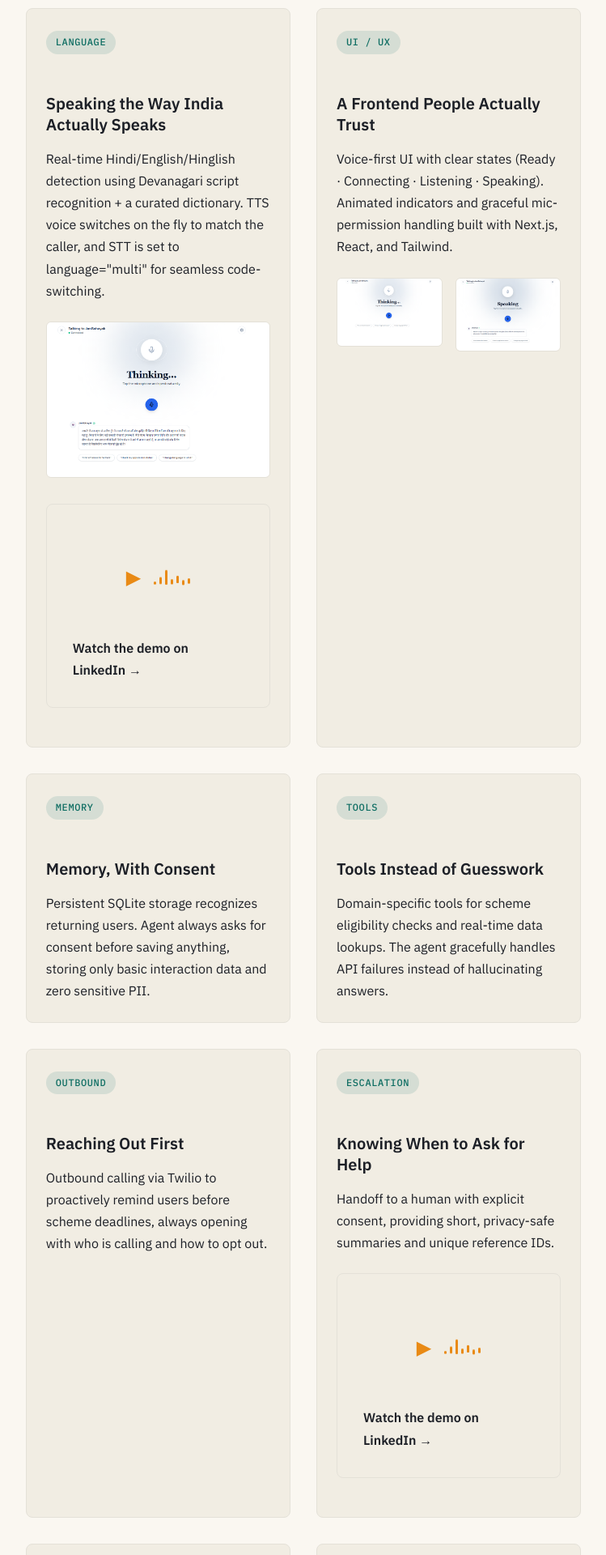
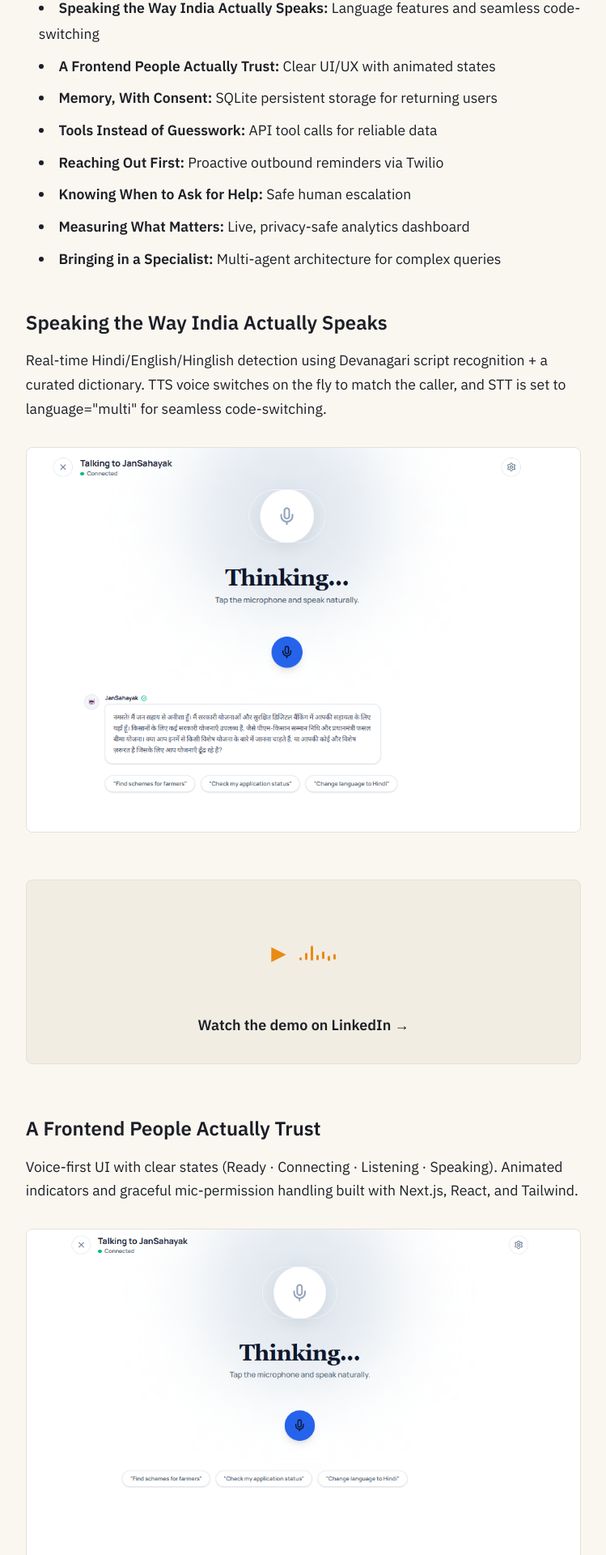
Before and after one commit to KrishnaGaur12/JanSahayakaimurfblog, a React (Vite) app: page / in a window 1280 px wide. Shown: the part 4994-6914 px from the top of the page at 81% size, without its empty margins (265-1014 px from the left). Built offline with nearby package versions, Linux system fonts and the light colour scheme; a web font is replaced by a local one.

Commit message:
Initial commit

```diff
--- a/src/App.tsx
+++ b/src/App.tsx
@@ -175,77 +175,65 @@
 
             <h2 id="features">4. The Features That Matter Most</h2>
 
-            <div className="feature-grid">
-              <FeatureCard
-                tag="Language"
-                title="Speaking the Way India Actually Speaks"
-                description={
-                  <>
-                    <p style={{ marginBottom: '1.5rem', fontSize: '1rem' }}>Real-time Hindi/English/Hinglish detection using Devanagari script recognition + a curated dictionary. TTS voice switches on the fly to match the caller, and STT is set to language="multi" for seamless code-switching.</p>
-                    <img src="/agentansinhindi.png" alt="Hindi code-switch proof" style={{ width: '100%', borderRadius: '6px', border: '1px solid var(--mist)' }} />
-                    <DemoLink url="https://www.linkedin.com/posts/gaurkrishna_voiceforbharat-voiceforbharat-voiceforbharatchallenge-activity-7491560205730779136-exko" />
-                  </>
-                }
-              />
-              <FeatureCard
-                tag="UI / UX"
-                title="A Frontend People Actually Trust"
-                description={
-                  <>
-                    <p style={{ marginBottom: '1.5rem', fontSize: '1rem' }}>Voice-first UI with clear states (Ready · Connecting · Listening · Speaking). Animated indicators and graceful mic-permission handling built with Next.js, React, and Tailwind.</p>
-                    <div style={{ display: 'grid', gridTemplateColumns: '1fr 1fr', gap: '1rem' }}>
-                      <img src="/agentui.png" alt="Thinking state" style={{ width: '100%', borderRadius: '6px', border: '1px solid var(--mist)' }} />
-                      <img src="/agentspeaking.png" alt="Speaking state" style={{ width: '100%', borderRadius: '6px', border: '1px solid var(--mist)' }} />
-                    </div>
-                  </>
-                }
-              />
-              <FeatureCard
-                tag="Memory"
-                title="Memory, With Consent"
-                description="Persistent SQLite storage recognizes returning users. Agent always asks for consent before saving anything, storing only basic interaction data and zero sensitive PII."
-              />
-              <FeatureCard
-                tag="Tools"
-                title="Tools Instead of Guesswork"
-                description="Domain-specific tools for scheme eligibility checks and real-time data lookups. The agent gracefully handles API failures instead of hallucinating answers."
-              />
-              <FeatureCard
-                tag="Outbound"
-                title="Reaching Out First"
-                description="Outbound calling via Twilio to proactively remind users before scheme deadlines, always opening with who is calling and how to opt out."
-              />
-              <FeatureCard
-                tag="Escalation"
-                title="Knowing When to Ask for Help"
-                description={
-                  <>
-                    <p style={{ marginBottom: '1.5rem', fontSize: '1rem' }}>Handoff to a human with explicit consent, providing short, privacy-safe summaries and unique reference IDs.</p>
-                    <DemoLink url="https://www.linkedin.com/posts/gaurkrishna_voiceforbharat-voiceforbharat-murfai-activity-7493365613957124096-zmXN" />
-                  </>
-                }
-              />
-              <FeatureCard
-                tag="Analytics"
-                title="Measuring What Matters"
-                description={
-                  <>
-                    <p style={{ marginBottom: '1.5rem', fontSize: '1rem' }}>Real-time analytics dashboard tracking call outcomes automatically. No sensitive data (OTPs, PINs, transcripts) ever shown.</p>
-                    <img src="/analyticsimg.png" alt="Analytics dashboard" style={{ width: '100%', borderRadius: '6px', border: '1px solid var(--mist)' }} />
-                  </>
-                }
-              />
-              <FeatureCard
-                tag="Multi-Agent"
-                title="Bringing in a Specialist"
-                description={
-                  <>
-                    <p style={{ marginBottom: '1.5rem', fontSize: '1rem' }}>A dedicated Government Schemes Specialist agent handles complex queries, with full conversation context passed along seamlessly.</p>
-                    <img src="/agentconnectingtodiffagent.png" alt="Multi-agent handoff" style={{ width: '100%', borderRadius: '6px', border: '1px solid var(--mist)' }} />
-                    <DemoLink url="https://www.linkedin.com/posts/gaurkrishna_voiceforbharat-voiceforbharat-murfai-ugcPost-7494129563820814336-x2af" />
-                  </>
-                }
-              />
+            <ul style={{ fontSize: '1.1rem', lineHeight: '1.8' }}>
+              <li><strong>Speaking the Way India Actually Speaks:</strong> Language features and seamless code-switching</li>
+              <li><strong>A Frontend People Actually Trust:</strong> Clear UI/UX with animated states</li>
+              <li><strong>Memory, With Consent:</strong> SQLite persistent storage for returning users</li>
+              <li><strong>Tools Instead of Guesswork:</strong> API tool calls for reliable data</li>
+              <li><strong>Reaching Out First:</strong> Proactive outbound reminders via Twilio</li>
+              <li><strong>Knowing When to Ask for Help:</strong> Safe human escalation</li>
+              <li><strong>Measuring What Matters:</strong> Live, privacy-safe analytics dashboard</li>
+              <li><strong>Bringing in a Specialist:</strong> Multi-agent architecture for complex queries</li>
+            </ul>
+
+            <div style={{ marginTop: '3rem' }}>
+              <div style={{ marginBottom: '4rem' }}>
+                <h3 style={{ fontSize: '1.5rem', marginBottom: '1rem' }}>Speaking the Way India Actually Speaks</h3>
+                <p style={{ fontSize: '1.1rem', marginBottom: '2rem' }}>Real-time Hindi/English/Hinglish detection using Devanagari script recognition + a curated dictionary. TTS voice switches on the fly to match the caller, and STT is set to language="multi" for seamless code-switching.</p>
+                <img src="/agentansinhindi.png" alt="Hindi code-switch proof" style={{ width: '100%', borderRadius: '8px', border: '1px solid var(--mist)', marginBottom: '1.5rem' }} />
+                <DemoLink url="https://www.linkedin.com/posts/gaurkrishna_voiceforbharat-voiceforbharat-voiceforbharatchallenge-activity-7491560205730779136-exko" />
+              </div>
+
+              <div style={{ marginBottom: '4rem' }}>
+                <h3 style={{ fontSize: '1.5rem', marginBottom: '1rem' }}>A Frontend People Actually Trust</h3>
+                <p style={{ fontSize: '1.1rem', marginBottom: '2rem' }}>Voice-first UI with clear states (Ready · Connecting · Listening · Speaking). Animated indicators and graceful mic-permission handling built with Next.js, React, and Tailwind.</p>
+                <img src="/agentui.png" alt="Thinking state" style={{ width: '100%', borderRadius: '8px', border: '1px solid var(--mist)', marginBottom: '1.5rem' }} />
+                <img src="/agentspeaking.png" alt="Speaking state" style={{ width: '100%', borderRadius: '8px', border: '1px solid var(--mist)' }} />
+              </div>
+
+              <div style={{ marginBottom: '4rem' }}>
+                <h3 style={{ fontSize: '1.5rem', marginBottom: '1rem' }}>Memory, With Consent</h3>
+                <p style={{ fontSize: '1.1rem', marginBottom: '2rem' }}>Persistent SQLite storage recognizes returning users. Agent always asks for consent before saving anything, storing only basic interaction data and zero sensitive PII.</p>
+              </div>
+
+              <div style={{ marginBottom: '4rem' }}>
+                <h3 style={{ fontSize: '1.5rem', marginBottom: '1rem' }}>Tools Instead of Guesswork</h3>
+                <p style={{ fontSize: '1.1rem', marginBottom: '2rem' }}>Domain-specific tools for scheme eligibility checks and real-time data lookups. The agent gracefully handles API failures instead of hallucinating answers.</p>
+              </div>
+
+              <div style={{ marginBottom: '4rem' }}>
+                <h3 style={{ fontSize: '1.5rem', marginBottom: '1rem' }}>Reaching Out First</h3>
+                <p style={{ fontSize: '1.1rem', marginBottom: '2rem' }}>Outbound calling via Twilio to proactively remind users before scheme deadlines, always opening with who is calling and how to opt out.</p>
+              </div>
+
+              <div style={{ marginBottom: '4rem' }}>
+                <h3 style={{ fontSize: '1.5rem', marginBottom: '1rem' }}>Knowing When to Ask for Help</h3>
+                <p style={{ fontSize: '1.1rem', marginBottom: '2rem' }}>Handoff to a human with explicit consent, providing short, privacy-safe summaries and unique reference IDs.</p>
+                <DemoLink url="https://www.linkedin.com/posts/gaurkrishna_voiceforbharat-voiceforbharat-murfai-activity-7493365613957124096-zmXN" />
+              </div>
+
+              <div style={{ marginBottom: '4rem' }}>
+                <h3 style={{ fontSize: '1.5rem', marginBottom: '1rem' }}>Measuring What Matters</h3>
+                <p style={{ fontSize: '1.1rem', marginBottom: '2rem' }}>Real-time analytics dashboard tracking call outcomes automatically. No sensitive data (OTPs, PINs, transcripts) ever shown.</p>
+                <img src="/analyticsimg.png" alt="Analytics dashboard" style={{ width: '100%', borderRadius: '8px', border: '1px solid var(--mist)' }} />
+              </div>
+
+              <div style={{ marginBottom: '4rem' }}>
+                <h3 style={{ fontSize: '1.5rem', marginBottom: '1rem' }}>Bringing in a Specialist</h3>
+                <p style={{ fontSize: '1.1rem', marginBottom: '2rem' }}>A dedicated Government Schemes Specialist agent handles complex queries, with full conversation context passed along seamlessly.</p>
+                <img src="/agentconnectingtodiffagent.png" alt="Multi-agent handoff" style={{ width: '100%', borderRadius: '8px', border: '1px solid var(--mist)', marginBottom: '1.5rem' }} />
+                <DemoLink url="https://www.linkedin.com/posts/gaurkrishna_voiceforbharat-voiceforbharat-murfai-ugcPost-7494129563820814336-x2af" />
+              </div>
             </div>
 
             <div style={{ marginTop: '3rem', padding: '2rem', backgroundColor: 'var(--paper-alt)', borderRadius: '8px', border: '1px solid var(--mist)' }}>
@@ -292,9 +280,7 @@
 GOOGLE_API_KEY=your_key
 MURF_API_KEY=your_key`} language="env" />
 
-            <blockquote>
-              Never publish your .env file, API keys, phone numbers, or real caller data in your repo or blog post.
-            </blockquote>
+
 
             <CodeBlock code={`# Step 4 — Run the LiveKit server
 ./livekit-server --dev`} language="bash" />
```
